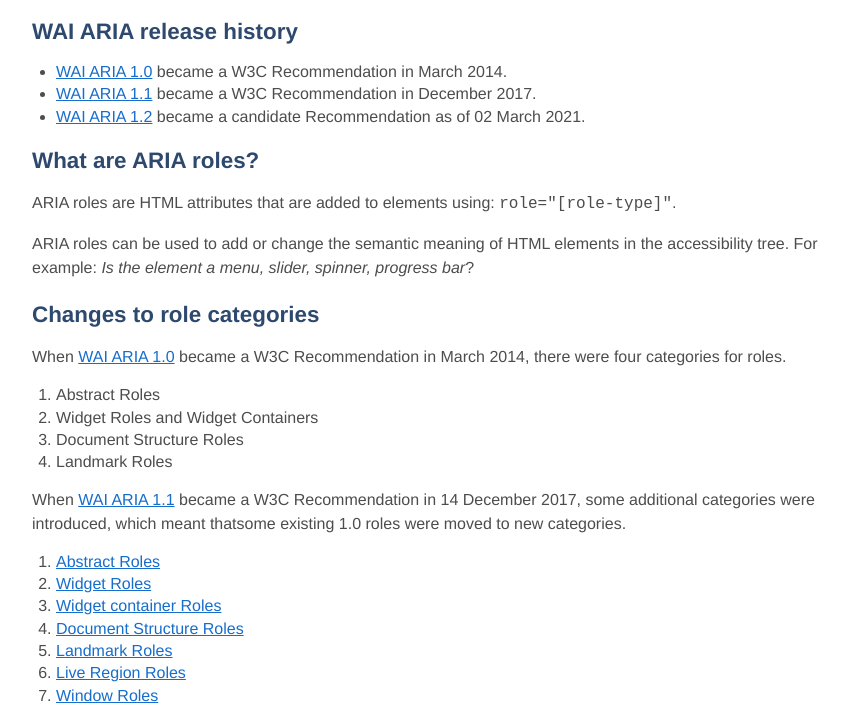
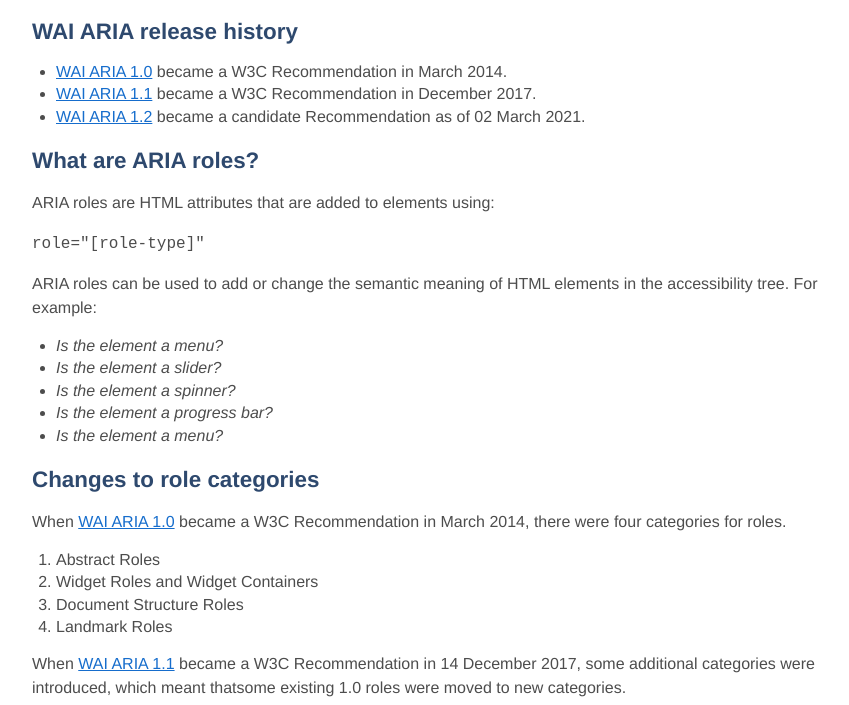
Before and after one commit to russmaxdesign/aria-roles, a plain HTML site: page index.html in a window 1280 px wide. Shown: the part 98-803 px from the top of the page, without its empty margins (208-1057 px from the left). Drawn offline with Linux system fonts and the light colour scheme.

Commit message:
Adjust index to include examples

```diff
--- a/index.html
+++ b/index.html
@@ -20,8 +20,16 @@
     </ul>
 
     <h2>What are ARIA roles?</h2>
-    <p>ARIA roles are HTML attributes that are added to elements using: <code>role="[role-type]"</code>.</p>
-    <p>ARIA roles can be used to add or change the semantic meaning of HTML elements in the accessibility tree. For example: <i>Is the element a menu, slider, spinner, progress bar</i>?</p>
+    <p>ARIA roles are HTML attributes that are added to elements using:<p>
+    <p><code>role="[role-type]"</code></p>
+    <p>ARIA roles can be used to add or change the semantic meaning of HTML elements in the accessibility tree. For example:</p>
+    <ul>
+      <li><i>Is the element a menu?</i></li>
+      <li><i>Is the element a slider?</i></li>
+      <li><i>Is the element a spinner?</i></li>
+      <li><i>Is the element a progress bar?</i></li>
+      <li><i>Is the element a menu?</i></li>
+    </ul>
 
     <h2>Changes to role categories</h2>
     <p>When <a href="https://www.w3.org/TR/wai-aria-1.0/" target="_blank">WAI ARIA 1.0</a> became a W3C Recommendation in March 2014, there were four categories for roles.</p>
```
